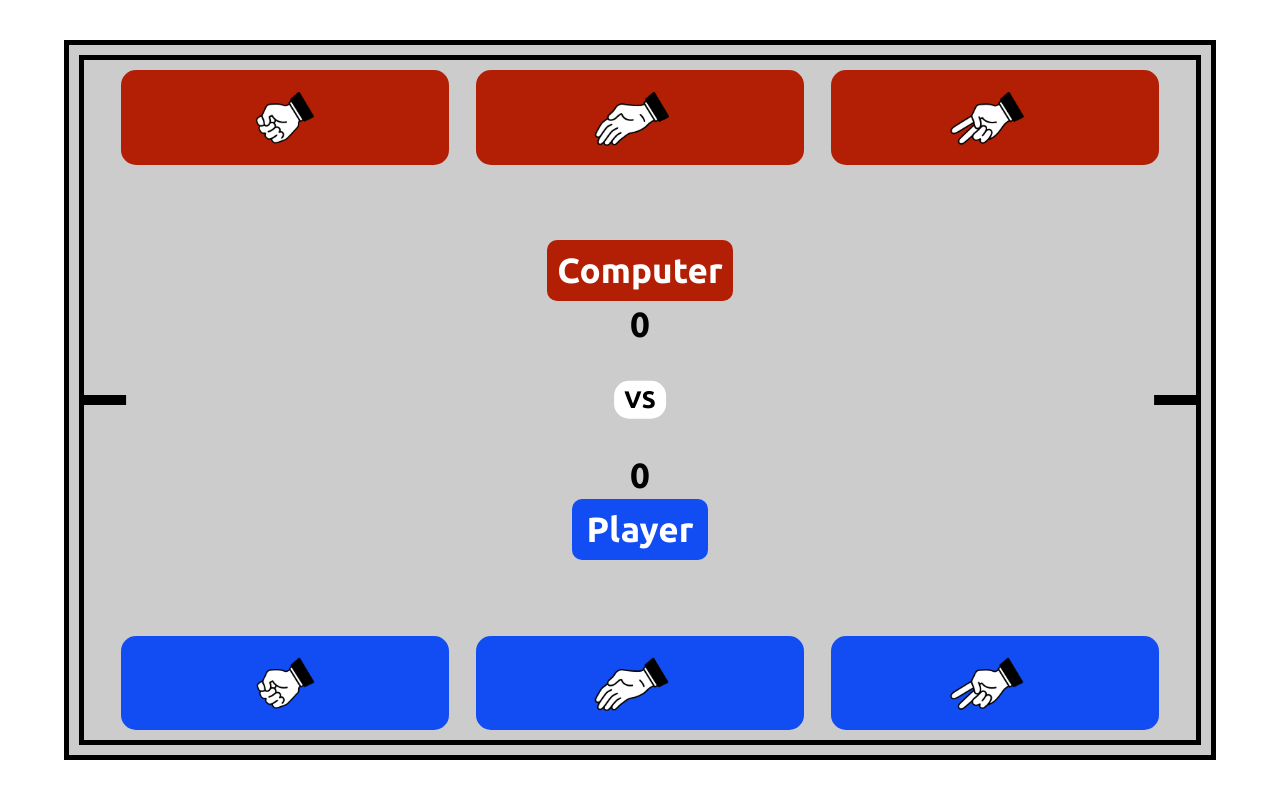
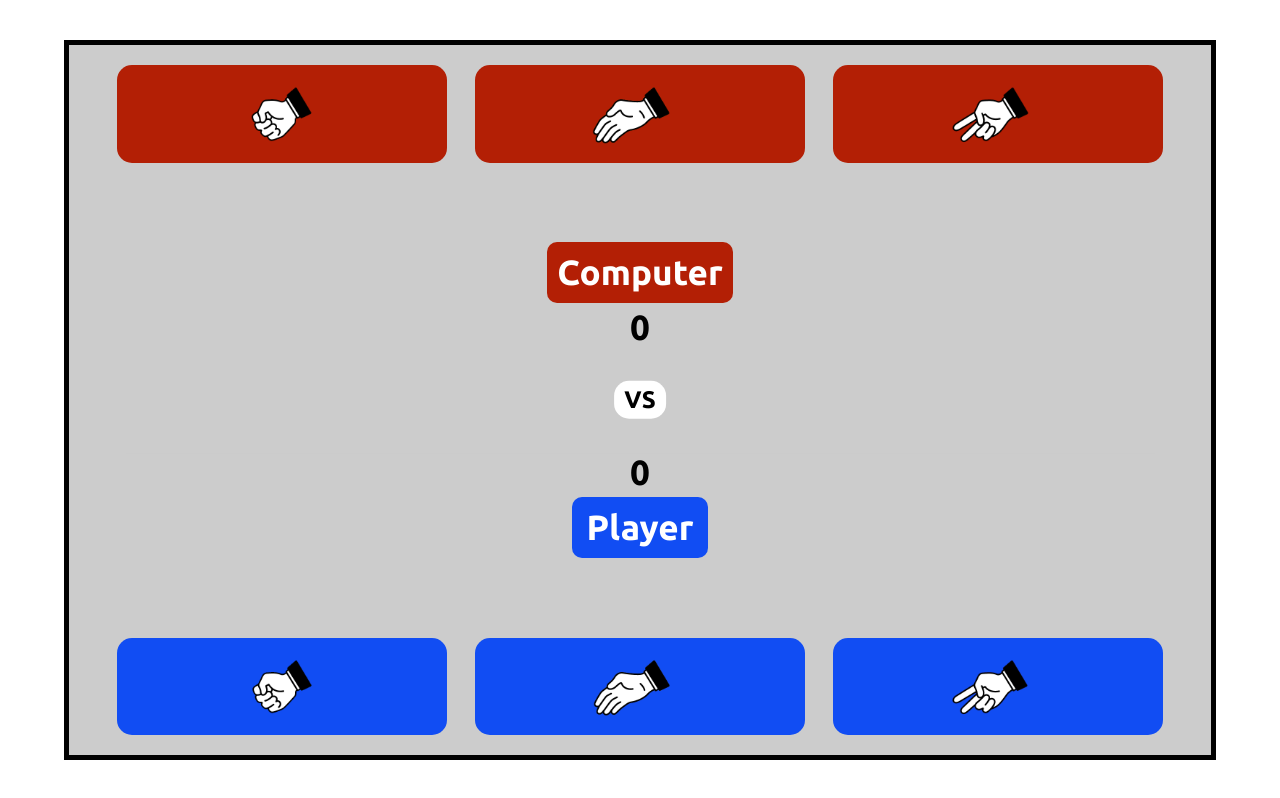
Before and after one commit to delrosariojerome12/rock-paper-scissor-javascipt-project, a plain HTML site: page project 4/index.html in a window 1280 px wide. Drawn offline with Linux system fonts and the light colour scheme.

Commit message:
nice work myself

```diff
--- a/project 4/style.css
+++ b/project 4/style.css
@@ -18,7 +18,7 @@ body {
   padding: 10px;
 }
 .container > div {
-  border: solid 5px #000;
+  /* border: solid 5px #000; */
   height: 50%;
 }
 .computer,
```
